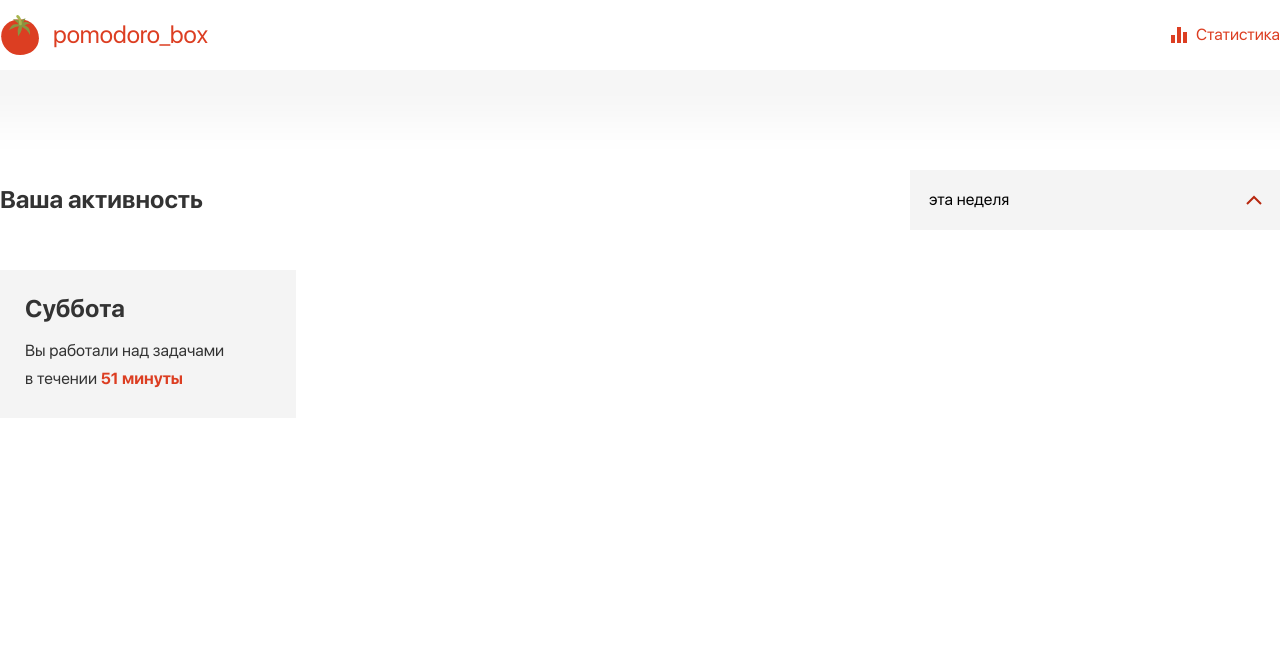
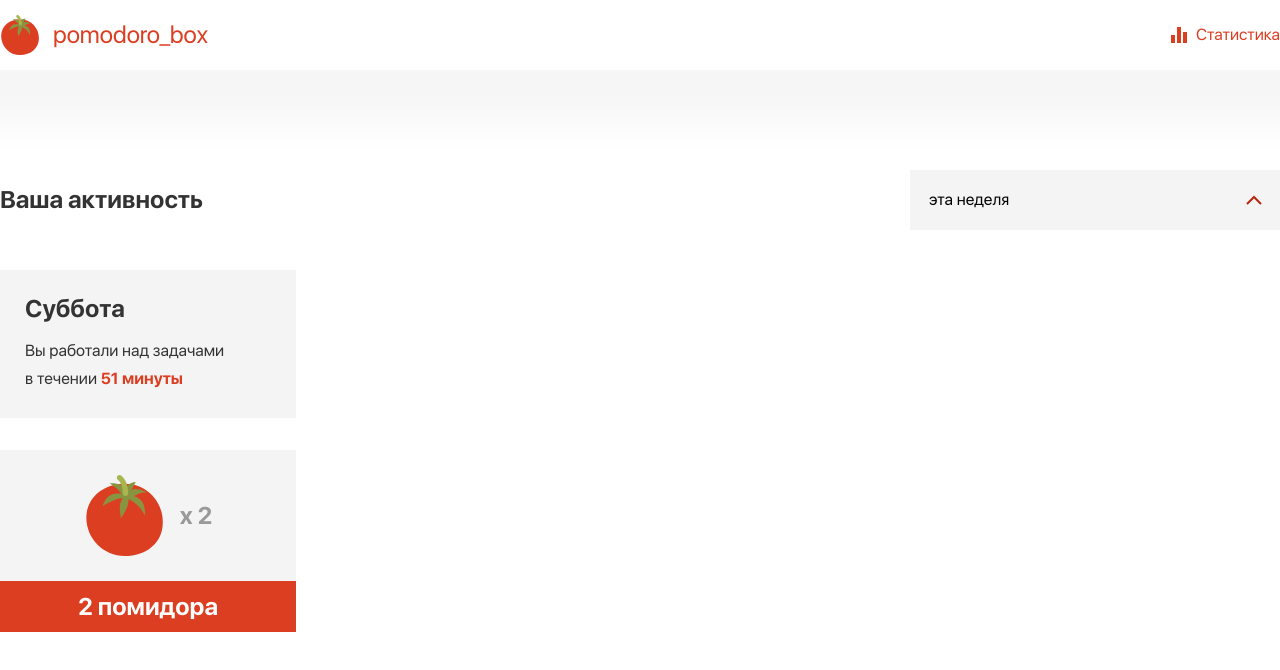
Before and after one commit to masawik/pomodoro_box, a React (Create React App) app: page / in a window 1280 px wide. Shown: the top 670 px of the page. Built offline with nearby package versions, Linux system fonts and the light colour scheme; the HTML template or start-up script is replaced by a standard one.

Commit message:
PomodoroCountTile

```diff
--- a/src/components/StatisticPage/StatisticPage.tsx
+++ b/src/components/StatisticPage/StatisticPage.tsx
@@ -8,6 +8,7 @@ import {
   SStatisticPageBody,
 } from './StatisticPage.styles'
 import DayAndTotalTimeTile from './Tile/DayAndTotalTimeTile'
+import PomodoroCountTile from './Tile/PomodoroCountTile'
 
 
 const StatisticPage = () => {
@@ -31,6 +32,11 @@ const StatisticPage = () => {
           totalTime={51}
         />
 
+        <PomodoroCountTile
+          count={2}
+        />
+
+
       </SStatisticPageBody>
     </PageContentContainer>
   )
--- a/src/components/StatisticPage/Tile/PomodoroCountTile.tsx
+++ b/src/components/StatisticPage/Tile/PomodoroCountTile.tsx
@@ -1 +1,41 @@
-export default {}
+import React from 'react'
+import { ReactComponent as SmileTomatoSVG } from '../../../assets/images/smile_tomato.svg'
+import { ReactComponent as TomatoSVG } from '../../../assets/images/tomato.svg'
+import {
+  SPomodoroCountBody,
+  SPomodoroCountContainer,
+  SPomodoroCountFooter,
+} from './Tile.styles'
+
+interface IPomodoroCountTile {
+  count: number;
+}
+
+const PomodoroCountTile: React.FC<IPomodoroCountTile> = ({ count }) => {
+  return (
+    <SPomodoroCountContainer>
+      {
+        count ?
+          (
+            <SPomodoroCountBody>
+
+              <TomatoSVG/>
+              <span>
+                x {count}
+              </span>
+
+              <SPomodoroCountFooter>
+                {count} помидора
+              </SPomodoroCountFooter>
+            </SPomodoroCountBody>
+          )
+          :
+          (
+            <SmileTomatoSVG/>
+          )
+      }
+    </SPomodoroCountContainer>
+  )
+}
+
+export default PomodoroCountTile
--- a/src/components/StatisticPage/Tile/Tile.styles.ts
+++ b/src/components/StatisticPage/Tile/Tile.styles.ts
@@ -1,9 +1,15 @@
 import styled, { css } from 'styled-components'
 
 export const STileContainer = styled.div`
+  position: relative;
   padding: 25px;
   display: inline-block;
   max-width: 296px;
+
+  :not(:last-child) {
+    margin-bottom: 32px;
+    margin-right: 32px;
+  }
 
   ${({ theme: { colors } }) => css`
     background-color: ${colors.secondary.light};
@@ -19,3 +25,44 @@ export const STileTitle = styled.div`
 export const STileText = styled.div`
   line-height: 28px;
 `
+
+export const SPomodoroCountContainer = styled(STileContainer)`
+  display: flex;
+  justify-content: center;
+`
+
+export const SPomodoroCountBody = styled.div`
+  display: flex;
+  align-items: center;
+  margin-bottom: 51px;
+
+  svg {
+    height: 81px;
+    width: 81px;
+  }
+
+  span {
+    margin-left: 15px;
+    font-size: 24px;
+    font-weight: bold;
+    color: ${({ theme: { colors } }) => colors.secondary.dark};
+  }
+`
+
+export const SPomodoroCountFooter = styled.div`
+  position: absolute;
+  right: 0;
+  bottom: 0;
+  left: 0;
+  display: flex;
+  justify-content: center;
+  align-items: center;
+  height: 51px;
+  font-size: 24px;
+  font-weight: bold;
+
+  ${({ theme: { colors, invertedTextColor } }) => css`
+    background-color: ${colors.danger.normal};
+    color: ${invertedTextColor};
+  `}
+`
```
Also changed, not shown: src/assets/images/smile_tomato.svg (added).
